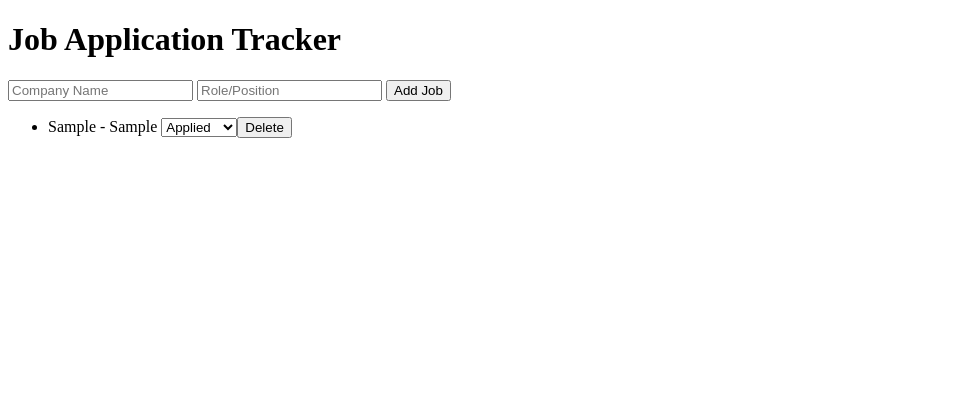
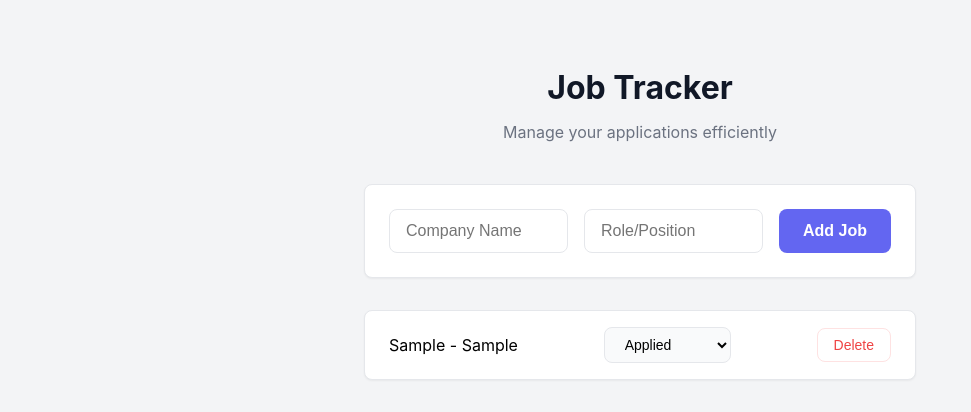
Before and after one commit to Jopra1/job-application-tracker-V1, a plain HTML site: page index.html in a window 1280 px wide. Both pictures are taken after typing "Sample", "Sample" into the empty fields and a click on the button "Add Job". Shown: the whole page, without its empty margins (0-971 px from the left). Drawn offline with Linux system fonts and the light colour scheme.

Commit message:
added styling and cosmetic changes

```diff
--- a/index.html
+++ b/index.html
@@ -1,21 +1,36 @@
 <!DOCTYPE html>
 <html lang="en">
+
 <head>
-    <meta charset="UTF-8">
-    <meta name="viewport" content="width=device-width, initial-scale=1.0">
-    <title>Job Application Tracker</title>
-    <link rel="stylesheet"  href="style.css">
+  <meta charset="UTF-8">
+  <meta name="viewport" content="width=device-width, initial-scale=1.0">
+  <title>Job Application Tracker</title>
+  <link rel="stylesheet" href="style.css">
 </head>
+
 <body>
+  <div class="app-container">
+    <header>
+      <h1>Job Tracker</h1>
+      <p class="subtitle">Manage your applications efficiently</p>
+    </header>
 
-  <h1>Job Application Tracker</h1>
-  <input type="text" id="company" placeholder="Company Name">
-  <input type="text" id="role" placeholder="Role/Position">
+    <div class="input-section">
+      <div class="input-group">
+        <input type="text" id="company" placeholder="Company Name" autocomplete="off">
+        <input type="text" id="role" placeholder="Role/Position" autocomplete="off">
+        <button id="addJob">
+          <span>Add Job</span>
+        </button>
+      </div>
+    </div>
 
-  <button id="addJob">Add Job</button>
-
-  <ul id="jobList"></ul>
+    <div class="list-section">
+      <ul id="jobList" class="job-list"></ul>
+    </div>
+  </div>
 
   <script src="./script.js"></script>
 </body>
+
 </html>
--- a/style.css
+++ b/style.css
@@ -0,0 +1,167 @@
+:root {
+    --primary: #6366f1;
+    --primary-hover: #4f46e5;
+    --bg-color: #f3f4f6;
+    --card-bg: #ffffff;
+    --text-main: #111827;
+    --text-muted: #6b7280;
+    --border-color: #e5e7eb;
+    --shadow-sm: 0 1px 2px 0 rgba(0, 0, 0, 0.05);
+    --shadow-md: 0 4px 6px -1px rgba(0, 0, 0, 0.1), 0 2px 4px -1px rgba(0, 0, 0, 0.06);
+    --radius: 0.5rem;
+    --font-sans: 'Inter', system-ui, -apple-system, sans-serif;
+}
+
+* {
+    box-sizing: border-box;
+    margin: 0;
+    padding: 0;
+}
+
+body {
+    font-family: var(--font-sans);
+    background-color: var(--bg-color);
+    color: var(--text-main);
+    line-height: 1.5;
+    min-height: 100vh;
+    display: flex;
+    justify-content: center;
+    padding-top: 4rem;
+}
+
+.app-container {
+    width: 100%;
+    max-width: 600px;
+    padding: 0 1.5rem;
+}
+
+header {
+    text-align: center;
+    margin-bottom: 2.5rem;
+}
+
+h1 {
+    font-size: 2rem;
+    font-weight: 700;
+    color: var(--text-main);
+    margin-bottom: 0.5rem;
+}
+
+.subtitle {
+    color: var(--text-muted);
+    font-size: 1rem;
+}
+
+.input-section {
+    background: var(--card-bg);
+    padding: 1.5rem;
+    border-radius: var(--radius);
+    box-shadow: var(--shadow-sm);
+    margin-bottom: 2rem;
+    border: 1px solid var(--border-color);
+}
+
+.input-group {
+    display: flex;
+    flex-direction: column;
+    gap: 1rem;
+}
+
+input[type="text"] {
+    width: 100%;
+    padding: 0.75rem 1rem;
+    border: 1px solid var(--border-color);
+    border-radius: var(--radius);
+    font-size: 1rem;
+    outline: none;
+    transition: border-color 0.2s, box-shadow 0.2s;
+}
+
+input[type="text"]:focus {
+    border-color: var(--primary);
+    box-shadow: 0 0 0 3px rgba(99, 102, 241, 0.1);
+}
+
+button#addJob {
+    background-color: var(--primary);
+    color: white;
+    border: none;
+    padding: 0.75rem 1.5rem;
+    border-radius: var(--radius);
+    font-weight: 600;
+    font-size: 1rem;
+    cursor: pointer;
+    transition: background-color 0.2s;
+    display: flex;
+    align-items: center;
+    justify-content: center;
+    gap: 0.5rem;
+}
+
+button#addJob:hover {
+    background-color: var(--primary-hover);
+}
+
+.job-list {
+    list-style: none;
+    display: flex;
+    flex-direction: column;
+    gap: 1rem;
+}
+
+.job-list li {
+    background: var(--card-bg);
+    padding: 1rem 1.5rem;
+    border-radius: var(--radius);
+    box-shadow: var(--shadow-sm);
+    border: 1px solid var(--border-color);
+    display: flex;
+    justify-content: space-between;
+    align-items: center;
+    transition: transform 0.2s, box-shadow 0.2s;
+}
+
+.job-list li:hover {
+    transform: translateY(-2px);
+    box-shadow: var(--shadow-md);
+}
+
+/* Dropdown Styling */
+select {
+    padding: 0.5rem 2rem 0.5rem 1rem;
+    border-radius: var(--radius);
+    border: 1px solid var(--border-color);
+    background-color: #f9fafb;
+    font-size: 0.875rem;
+    cursor: pointer;
+    margin-left: 1rem;
+    outline: none;
+}
+
+/* Delete Button Styling */
+.job-list li button {
+    background-color: transparent;
+    color: #ef4444;
+    border: 1px solid #fee2e2;
+    padding: 0.5rem 1rem;
+    border-radius: var(--radius);
+    font-size: 0.875rem;
+    cursor: pointer;
+    margin-left: 1rem;
+    transition: all 0.2s;
+}
+
+.job-list li button:hover {
+    background-color: #fee2e2;
+    border-color: #fecaca;
+}
+
+@media (min-width: 640px) {
+    .input-group {
+        flex-direction: row;
+    }
+
+    input[type="text"] {
+        flex: 1;
+    }
+}
```
Also changed, not shown: 1 other file.
